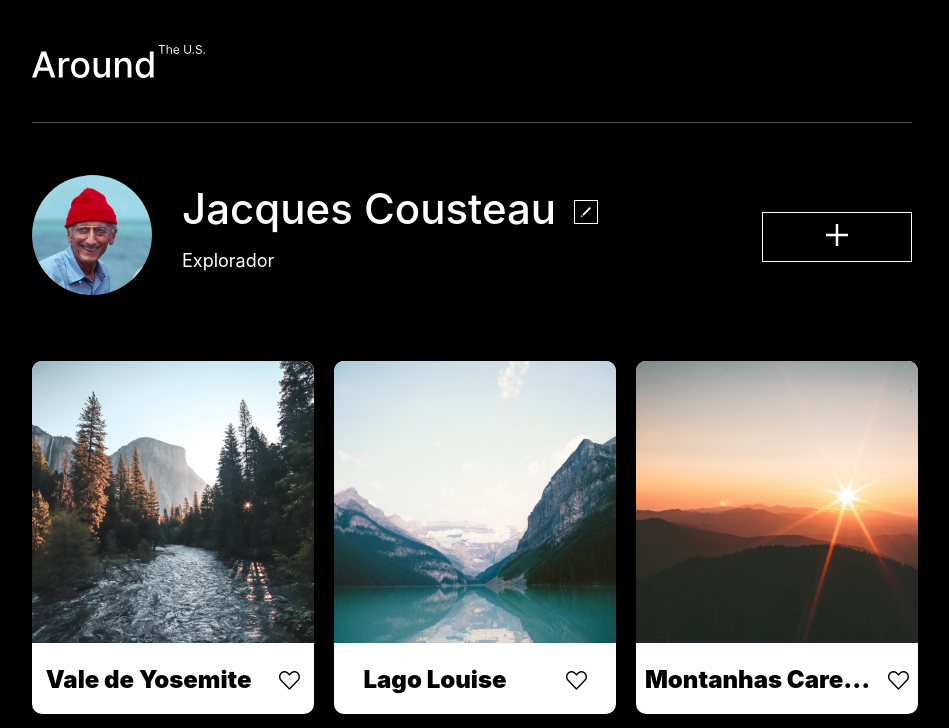
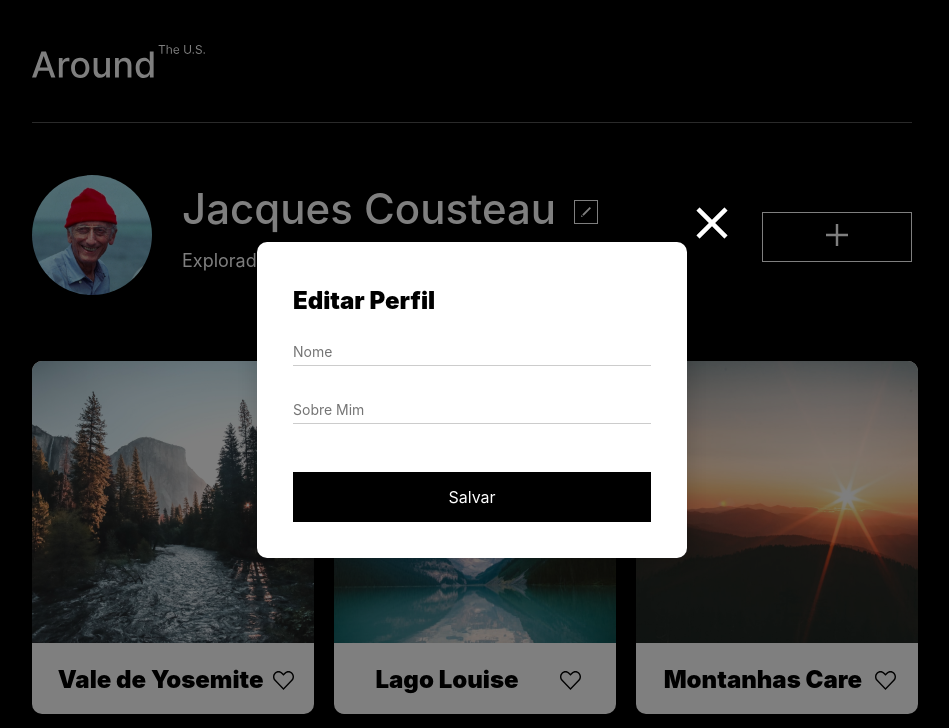
Before and after one commit to gisela-lucena/web_project_around, a plain HTML site: page index.html in a window 1280 px wide. Shown: the top 728 px of the page, without its empty margins (168-1117 px from the left). Drawn offline with Linux system fonts and the light colour scheme.

Commit message:
adds popup style on css

```diff
--- a/blocks/content.css
+++ b/blocks/content.css
@@ -27,12 +27,18 @@
   display: flex;
   justify-content: space-around;
   align-items: center;
+  width: 246px;
+  padding: 0 15px 0 21px;
+
 }
 
 .card__title {
   color: black;
   font-size: 24px;
   font-weight: 900;
+  text-overflow: ellipsis;
+  white-space: nowrap;
+  overflow: hidden;
 }
 
 .card__like-icon {
--- /dev/null
+++ b/blocks/popup.css
@@ -0,0 +1,74 @@
+.popup {
+  position: fixed;
+  background-color: rgba(0, 0, 0, 0.5);
+  top: 0;
+  left: 0;
+  right: 0;
+  bottom: 0;
+  display: flex;
+  justify-content: center;
+  align-items: center;
+  padding: 34px auto 36px;
+  font-family: 'Inter', sans-serif;
+}
+
+.popup__content {
+  background-color: white;
+  border-radius: 10px;
+  max-width: 430px;
+  width: 100%;
+  box-shadow: 0px 0px 25px 0px #00000026;
+  display: flex;
+  flex-direction: column;
+  align-items: center;
+}
+
+
+.popup__close {
+  cursor: pointer;
+  background: none;
+  border: none;
+}
+
+.popup__close-icon {
+  transform: rotate(45deg);
+  position: relative;
+  top: -40px;
+  right: -240px;
+  width: 40px;
+  height: 40px;
+}
+
+.popup__title {
+  display: flex;
+  justify-content: flex-start;
+  width: 358px;
+  font-size: 24px;
+  font-weight: 900;
+  margin: 0 0 24px;
+}
+
+.popup__form {
+  display: flex;
+  flex-direction: column;
+  row-gap: 30px;
+}
+
+.popup__input {
+  width: 358px;
+  height: 27px;
+  border: none;
+  border-bottom: 1px solid rgba(0, 0, 0, 0.2);
+  font-size: 14px;
+  font-weight: 400;
+  padding: 0;
+}
+
+.popup__button {
+  background-color: black;
+  color: white;
+  border: none;
+  width: 358px;
+  height: 50px;
+  margin: 18px auto 36px;
+}
--- a/blocks/profile.css
+++ b/blocks/profile.css
@@ -74,7 +74,6 @@
  .profile__info-container {
   align-items: center;
   margin: 30px auto 36px;
-
 }
 
 .profile__title {
@@ -90,7 +89,6 @@
   justify-content: center;
 }
 
-
 .profile__subtitle {
   font-size: 14px;
   max-width: 282px;
@@ -99,5 +97,4 @@
 .profile__add-place {
   width: 282px;
 }
-
   }
--- a/index.html
+++ b/index.html
@@ -64,7 +64,7 @@
       <div class="card">
         <img class="card__image" src="./images/MontanhasCare.jpg" alt="Montanhas Care com montanhas e por do sol"/>
         <div class="card__description">
-          <h2 class="card__title">Montanhas Care...</h2>
+          <h2 class="card__title">Montanhas Care</h2>
           <img class="card__like-icon" src="./images/LikeVector.svg" alt="Botao de curtir"/>
         </div>
       </div>
@@ -78,7 +78,7 @@
        <div class="card">
         <img class="card__image" src="./images/ParqueNacional.jpg" alt="Parque Nacional com montanhas e lago"/>
         <div class="card__description">
-          <h2 class="card__title">Parque Nacional...</h2>
+          <h2 class="card__title">Parque Nacionalkkkkkkkk</h2>
           <img class="card__like-icon" src="./images/LikeVector.svg" alt="Botao de curtir"/>
         </div>
       </div>
@@ -100,19 +100,24 @@
           aria-label="Close popup"
           class="popup__close"
           type="button"
-        ></button>
+        >
+        <img
+          class="popup__close-icon"
+          src="./images/AddButtonVector.svg"
+          alt="Fechar popup"/>
+      </button>
         <h3 class="popup__title">Editar Perfil</h3>
         <form class="popup__form" id="edit-profile-form">
           <input
             class="popup__input popup__input_edit_name"
             name="profile-name"
-            placeholder="Jacques Cousteau"
+            placeholder="Nome"
             type="text"
           />
           <input
             class="popup__input popup__input_edit_profession"
             name="profession-name"
-            placeholder="Explorador"
+            placeholder="Sobre Mim"
             type="text"
           />
           <button class="popup__button" type="submit">Salvar</button>
--- a/pages/index.css
+++ b/pages/index.css
@@ -4,3 +4,4 @@
 @import url("../blocks/profile.css");
 @import url("../blocks/content.css");
 @import url("../blocks/footer.css");
+@import url("../blocks/popup.css");
```
